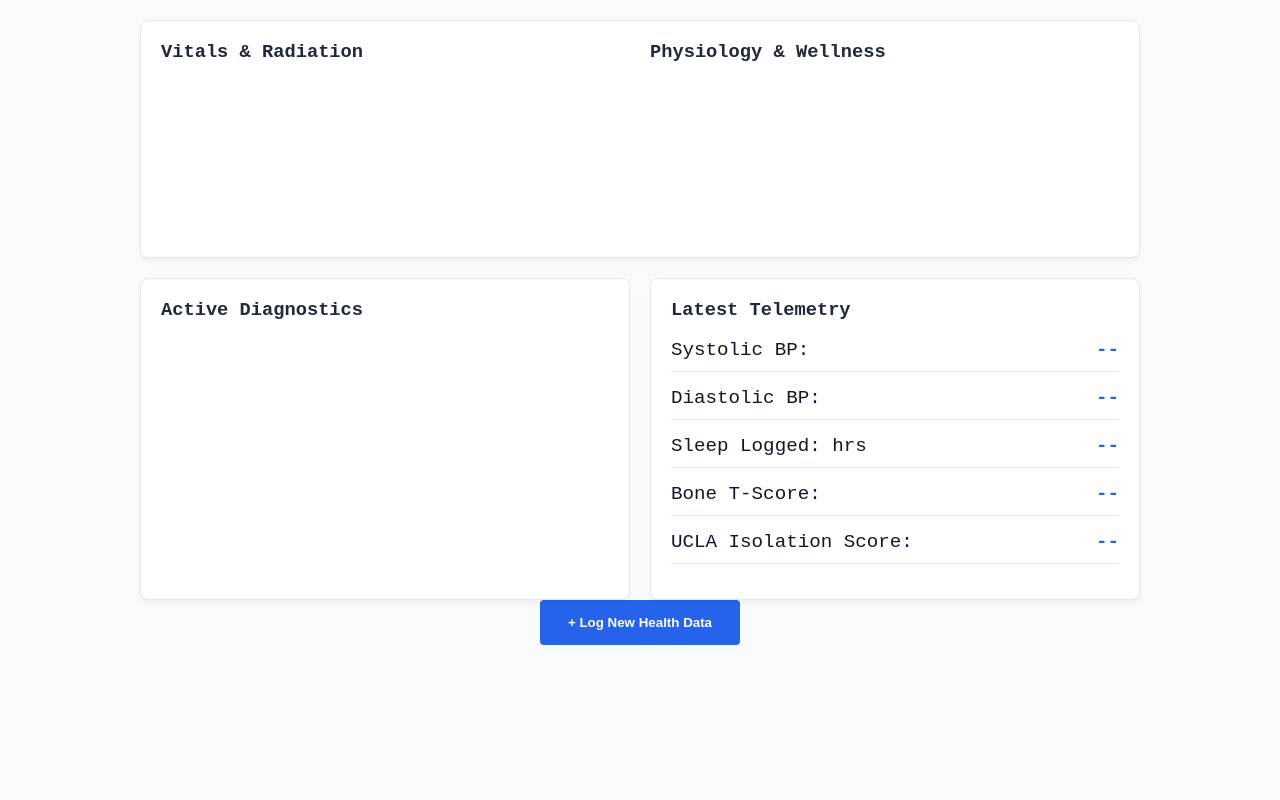
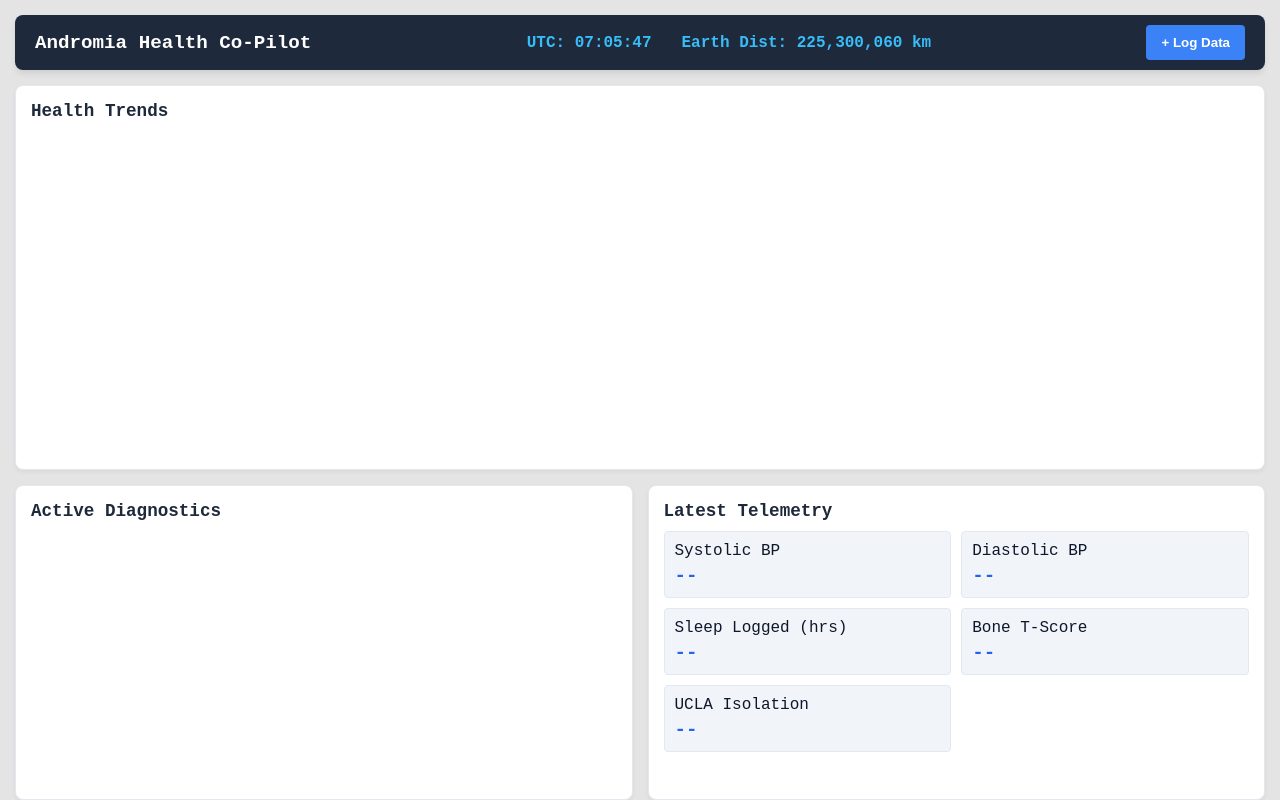
Before and after one commit to pranav10780/andromia, a plain HTML site: page static/index.html in a window 1280 px wide. Drawn offline with nearby package versions, Linux system fonts and the light colour scheme; no server answers.

Commit message:
V3 - final

```diff
--- a/static/index.html
+++ b/static/index.html
@@ -3,125 +3,160 @@
 <head>
     <meta charset="UTF-8">
     <meta name="viewport" content="width=device-width, initial-scale=1.0">
-    <title>NASA Artemis Health Co-Pilot</title>
+    <title>NASA Andromia Health Co-Pilot</title>
     <script src="https://cdn.jsdelivr.net/npm/chart.js"></script>
     <style>
+        /* Locked Viewport Settings */
         body {
             font-family: 'Courier New', Courier, monospace;
-            background-color: #f8fafc;
+            background-color: #e4e4e4;
             color: #0f172a;
-            padding: 20px;
             margin: 0;
+            padding: 15px;
+            height: 100vh; /* Locks body to exactly 100% of screen height */
+            box-sizing: border-box;
+            overflow: hidden; /* Disables scrolling */
+            display: flex;
+            flex-direction: column;
+            gap: 15px;
         }
+
+        /* New Top Header Bar */
+        .top-bar {
+            display: flex;
+            justify-content: space-between;
+            align-items: center;
+            background-color: #1e293b;
+            color: white;
+            padding: 10px 20px;
+            border-radius: 8px;
+            box-shadow: 0 4px 6px -1px rgba(0,0,0,0.1);
+        }
+        .branding { font-weight: bold; font-size: 1.2em; }
+        .mission-stats {
+            display: flex; gap: 30px; font-weight: bold; color: #38bdf8;
+        }
+        .add-btn {
+            background-color: #3b82f6; color: white; padding: 10px 15px;
+            border: none; border-radius: 4px; font-weight: bold; cursor: pointer;
+        }
+        .add-btn:hover { background-color: #2563eb; }
+
+        /* Dashboard Grid Layout */
         .dashboard {
             display: grid;
             grid-template-columns: 1fr 1fr;
-            grid-gap: 20px;
-            max-width: 1000px;
-            margin: 0 auto;
+            grid-template-rows: 55% 45%; /* 55% height for graphs, 45% for bottom data */
+            gap: 15px;
+            flex-grow: 1; /* Takes up all remaining space below header */
+            min-height: 0; /* Critical flexbox fix to prevent overflow */
         }
+
         .panel {
             background-color: #ffffff;
-            padding: 20px;
+            padding: 15px;
             border-radius: 8px;
             border: 1px solid #e2e8f0;
-            box-shadow: 0 4px 6px -1px rgba(0,0,0,0.05);
+            box-shadow: 0 2px 4px rgba(0,0,0,0.05);
+            display: flex;
+            flex-direction: column;
+            overflow: hidden;
         }
-        .top-row { grid-column: 1 / 3; } /* Spans the whole top */
-        .bottom-left { grid-column: 1 / 2; }
-        .bottom-right { grid-column: 2 / 3; }
 
-        h2, h3 { margin-top: 0; color: #1e293b; }
+        /* Graph Layout */
+        .top-row { grid-column: 1 / 3; }
+        .charts-container {
+            display: flex; gap: 15px; flex-grow: 1; min-height: 0; width: 100%;
+        }
+        .chart-box {
+            flex: 1; position: relative; height: 100%; width: 100%;
+        }
 
-        /* Alerts Styling */
-        #alerts-list { padding-left: 20px; color: #991b1b; }
-        .alert-item { margin-bottom: 10px; font-weight: bold; }
+        h3 { margin: 0 0 10px 0; color: #1e293b; font-size: 1.1em; }
+
+        /* Alerts & Telemetry Lists */
+        #alerts-list { padding-left: 20px; color: #991b1b; overflow-y: auto; margin: 0; }
+        .alert-item { margin-bottom: 8px; font-weight: bold; }
         .no-alerts { color: #15803d; font-weight: bold; list-style: none; padding: 0; }
 
-        /* Metrics Styling */
-        .metric { font-size: 1.2em; margin-bottom: 15px; border-bottom: 1px solid #e2e8f0; padding-bottom: 10px; }
-        .metric span { font-weight: bold; color: #2563eb; float: right; }
+        .telemetry-grid {
+            display: grid; grid-template-columns: 1fr 1fr; gap: 10px; overflow-y: auto;
+        }
+        .metric {
+            background: #f1f5f9; padding: 10px; border-radius: 4px; border: 1px solid #e2e8f0;
+        }
+        .metric span { font-weight: bold; color: #2563eb; display: block; font-size: 1.2em; margin-top: 5px; }
 
-        /* Button & Modal */
-        .add-btn {
-            display: block; width: 200px; margin: 0 auto 20px auto; padding: 15px;
-            background-color: #2563eb; color: white; text-align: center;
-            border: none; border-radius: 4px; font-weight: bold; cursor: pointer;
-        }
-        .add-btn:hover { background-color: #1d4ed8; }
-
+        /* Modal Styles */
         .modal {
             display: none; position: fixed; top: 0; left: 0; width: 100%; height: 100%;
-            background-color: rgba(0,0,0,0.5); align-items: center; justify-content: center;
+            background-color: rgba(0,0,0,0.5); align-items: center; justify-content: center; z-index: 100;
         }
         .modal-content {
-            background: white; padding: 30px; border-radius: 8px; width: 400px;
-            max-height: 80vh; overflow-y: auto;
+            background: white; padding: 25px; border-radius: 8px; width: 400px;
         }
-
-        /* Form Inputs */
-        label { display: block; margin: 10px 0 5px 0; font-weight: bold; font-size: 0.9em; }
-        input { width: 100%; padding: 8px; box-sizing: border-box; border: 1px solid #cbd5e1; border-radius: 4px; }
-        .form-btns { display: flex; gap: 10px; margin-top: 20px; }
+        label { display: block; margin: 8px 0 4px 0; font-weight: bold; font-size: 0.9em; }
+        input { width: 100%; padding: 6px; box-sizing: border-box; border: 1px solid #cbd5e1; border-radius: 4px; }
+        .form-btns { display: flex; gap: 10px; margin-top: 15px; }
         .form-btns button { flex: 1; padding: 10px; cursor: pointer; border: none; border-radius: 4px; font-weight: bold;}
         .submit-btn { background-color: #2563eb; color: white; }
         .cancel-btn { background-color: #94a3b8; color: white; }
-		.charts-container { display: flex; gap: 20px; flex-wrap: wrap; }
-		.chart-box { flex: 1; min-width: 300px; }
     </style>
 </head>
 <body>
+
+    <!-- NEW: Top Header Bar -->
+    <header class="top-bar">
+        <div class="branding">Andromia Health Co-Pilot</div>
+        <div class="mission-stats">
+            <span id="utc-time">UTC: --:--:--</span>
+            <span id="earth-dist">Earth Dist: -- km</span>
+        </div>
+        <button class="add-btn" onclick="openModal()">+ Log Data</button>
+    </header>
+
     <div class="dashboard">
         <!-- TOP: The Graphs -->
         <div class="panel top-row">
+            <h3>Health Trends</h3>
             <div class="charts-container">
-				<!-- Chart for High Numbers -->
-				<div class="chart-box">
-					<h3>Vitals & Radiation</h3>
-					<canvas id="highChart" height="150"></canvas>
+                <div class="chart-box"><canvas id="highChart"></canvas></div>
+                <div class="chart-box"><canvas id="lowChart"></canvas></div>
+            </div>
         </div>
 
-				<!-- Chart for Low Numbers -->
-				<div class="chart-box">
-					<h3>Physiology & Wellness</h3>
-					<canvas id="lowChart" height="150"></canvas>
+        <!-- BOTTOM LEFT: The Alerts -->
+        <div class="panel">
+            <h3>Active Diagnostics</h3>
+            <ul id="alerts-list"></ul>
+        </div>
+
+        <!-- BOTTOM RIGHT: Latest Numbers (Reformatted as grid tiles) -->
+        <div class="panel">
+            <h3>Latest Telemetry</h3>
+            <div class="telemetry-grid">
+                <div class="metric">Systolic BP <span id="val-sys">--</span></div>
+                <div class="metric">Diastolic BP <span id="val-dia">--</span></div>
+                <div class="metric">Sleep Logged (hrs) <span id="val-sleep">--</span></div>
+                <div class="metric">Bone T-Score <span id="val-bone">--</span></div>
+                <div class="metric">UCLA Isolation <span id="val-ucla">--</span></div>
             </div>
         </div>
     </div>
 
-        <!-- BOTTOM LEFT: The Alerts -->
-        <div class="panel bottom-left">
-            <h3>Active Diagnostics</h3>
-            <ul id="alerts-list">
-                <!-- Alerts get injected here -->
-            </ul>
-        </div>
-
-        <!-- BOTTOM RIGHT: Latest Numbers -->
-        <div class="panel bottom-right">
-            <h3>Latest Telemetry</h3>
-            <div class="metric">Systolic BP: <span id="val-sys">--</span></div>
-            <div class="metric">Diastolic BP: <span id="val-dia">--</span></div>
-            <div class="metric">Sleep Logged: <span id="val-sleep">--</span> hrs</div>
-            <div class="metric">Bone T-Score: <span id="val-bone">--</span></div>
-            <div class="metric">UCLA Isolation Score: <span id="val-ucla">--</span></div>
-        </div>
-    </div>
-    <button class="add-btn" onclick="openModal()">+ Log New Health Data</button>
-
-    <!-- The Data Entry Form (Hidden by default) -->
+    <!-- The Data Entry Form Modal -->
     <div id="dataModal" class="modal">
         <div class="modal-content">
-            <h3>Log Telemetry</h3>
+            <h3 style="margin-top: 0;">Log Telemetry</h3>
             <form id="healthForm">
                 <label>Systolic BP (mmHg)</label><input type="number" id="sys" required>
                 <label>Diastolic BP (mmHg)</label><input type="number" id="dia" required>
                 <label>Sleep (Hours)</label><input type="number" id="sleep" step="0.1" required>
                 <label>Radiation Dose (mSv)</label><input type="number" id="rad" step="0.1" required>
                 <label>Bone Density T-Score</label><input type="number" id="bone" step="0.1" required>
-                <label>UCLA Q1 (1-3)</label><input type="number" id="u1" min="1" max="3" required>
-                <label>UCLA Q2 (1-3)</label><input type="number" id="u2" min="1" max="3" required>
-                <label>UCLA Q3 (1-3)</label><input type="number" id="u3" min="1" max="3" required>
+                <label>How often do you feel that you lack companionship?(1-3)</label><input type="number" id="u1" min="1" max="3" required>
+                <label>How often do you feel left out?(1-3)</label><input type="number" id="u2" min="1" max="3" required>
+                <label>How often do you feel isolated from others?(1-3)</label><input type="number" id="u3" min="1" max="3" required>
 
                 <div class="form-btns">
                     <button type="button" class="cancel-btn" onclick="closeModal()">Cancel</button>
@@ -132,17 +167,31 @@
     </div>
 
     <script>
-        // Modal Logic
+        // --- Live Mission Clock & Distance Simulation ---
+        function startMissionClock() {
+            const timeEl = document.getElementById('utc-time');
+            const distEl = document.getElementById('earth-dist');
+            let distanceKm = 225300000; // Simulated Mars distance
+
+            setInterval(() => {
+                const now = new Date();
+                timeEl.textContent = `UTC: ${now.toISOString().split('T')[1].split('.')[0]}`;
+                distanceKm += 12; // Simulate moving at 12 km/s
+                distEl.textContent = `Earth Dist: ${distanceKm.toLocaleString()} km`;
+            }, 1000);
+        }
+        startMissionClock();
+
+        // --- Modal Logic ---
         const modal = document.getElementById('dataModal');
         function openModal() { modal.style.display = 'flex'; }
         function closeModal() { modal.style.display = 'none'; }
 
         let highChart, lowChart;
 
-        // Handle Form Submission
+        // --- Form Submission ---
         document.getElementById('healthForm').addEventListener('submit', async function(e) {
             e.preventDefault();
-
             const payload = {
                 systolic_bp: parseInt(document.getElementById('sys').value),
                 diastolic_bp: parseInt(document.getElementById('dia').value),
@@ -153,36 +202,30 @@
                 ucla_2: parseInt(document.getElementById('u2').value),
                 ucla_3: parseInt(document.getElementById('u3').value)
             };
-
             await fetch('/api/log', {
                 method: 'POST',
                 headers: { 'Content-Type': 'application/json' },
                 body: JSON.stringify(payload)
             });
-
             document.getElementById('healthForm').reset();
             closeModal();
             refreshDashboard();
         });
 
-        // Pull data and update UI
+        // --- Data Fetching & Chart Rendering ---
         async function refreshDashboard() {
-            // 1. Update Latest Numbers & Alerts
+            // Update Latest Numbers & Alerts
             const latestRes = await fetch('/api/health/latest');
             if (latestRes.ok) {
                 const data = await latestRes.json();
-
-                // Update numbers
                 document.getElementById('val-sys').textContent = data.metrics.systolic_bp;
                 document.getElementById('val-dia').textContent = data.metrics.diastolic_bp;
                 document.getElementById('val-sleep').textContent = data.metrics.sleep_hours;
                 document.getElementById('val-bone').textContent = data.metrics.t_score;
                 document.getElementById('val-ucla').textContent = data.ucla_total;
 
-                // Update alerts list
                 const alertList = document.getElementById('alerts-list');
-                alertList.innerHTML = ''; // Clear old alerts
-
+                alertList.innerHTML = '';
                 if (data.alerts.length === 0) {
                     alertList.innerHTML = '<li class="no-alerts">All systems nominal. No actions required.</li>';
                 } else {
@@ -195,27 +238,28 @@
                 }
             }
 
-			// 2. Update the Charts
+            // Update Charts
             const historyRes = await fetch('/api/health/history');
             if (historyRes.ok) {
                 const history = await historyRes.json();
-
                 const labels = history.map((_, index) => `Log ${index + 1}`);
 
-				// Extract arrays for every metric
                 const bpSysData = history.map(row => row.systolic_bp);
                 const bpDiaData = history.map(row => row.diastolic_bp);
                 const radData = history.map(row => row.effective_dose);
-
                 const sleepData = history.map(row => row.sleep_hours);
                 const boneData = history.map(row => row.t_score);
                 const uclaData = history.map(row => row.ucla_total);
 
-				// Destroy old charts if they exist
                 if (highChart) highChart.destroy();
                 if (lowChart) lowChart.destroy();
 
-				// Render High Scale Chart (BP & Radiation)
+                const chartOptions = {
+                    responsive: true,
+                    maintainAspectRatio: false, // THIS STOPS THE SCROLLING BUG
+                    plugins: { legend: { position: 'bottom' } }
+                };
+
                 const ctxHigh = document.getElementById('highChart').getContext('2d');
                 highChart = new Chart(ctxHigh, {
                     type: 'line',
@@ -227,10 +271,9 @@
                             { label: 'Radiation (mSv)', data: radData, borderColor: '#eab308', tension: 0.3 }
                         ]
                     },
-					options: { responsive: true }
+                    options: chartOptions
                 });
 
-				// Render Low Scale Chart (Sleep, Bone, UCLA)
                 const ctxLow = document.getElementById('lowChart').getContext('2d');
                 lowChart = new Chart(ctxLow, {
                     type: 'line',
@@ -242,12 +285,10 @@
                             { label: 'UCLA Score', data: uclaData, borderColor: '#10b981', tension: 0.3 }
                         ]
                     },
-					options: { responsive: true }
+                    options: chartOptions
                 });
             }
         }
-
-        // Load data when page opens
         window.onload = refreshDashboard;
     </script>
 </body>
```
Also changed, not shown: 3 other files. Lines whose indentation alone changed are shown as unchanged.
